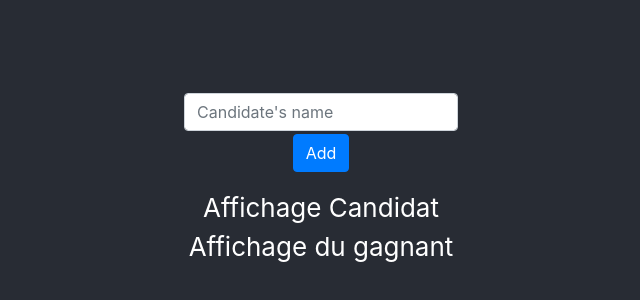
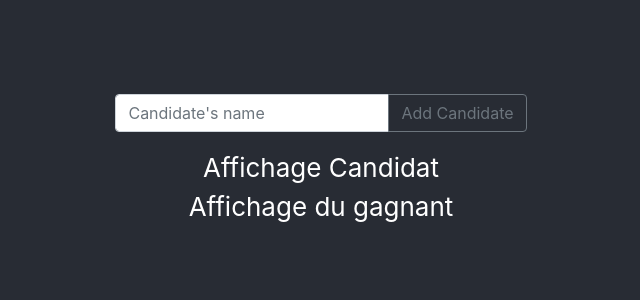
Before and after one commit to MrSlyP/Team-Project-React-Voting-Boot, a React (Create React App) app: page / in a window 1280 px wide. Shown: the part 240-540 px from the top of the page, without its empty margins (319-959 px from the left). Built offline with nearby package versions, Linux system fonts and the light colour scheme.

Commit message:
ajout bootstrap styling

```diff
--- a/src/AddCandidat.js
+++ b/src/AddCandidat.js
@@ -21,21 +21,23 @@ function AddCandidat(props) {
   return (
     //
     <form onSubmit={submitHandler}>
-      <div className="form-group">
-        <label htmlFor="candidateInput"></label>
+      <div className="input-group mb-3">
         <input
           type="text"
-          //type="nameCandidate"
           className="form-control"
-          //id="nameCandidate"
           placeholder="Candidate's name"
+          aria-label="Candidate's name"
+          aria-describedby="button-addon2"
           value={enteredName} onChange={(e) => {setEnteredName(e.target.value)}}
-
         />
+        <div className="input-group-append">
         <button
-        type="submit" className="btn btn-primary" onClick={handle}>
-          Add
+        type="button"
+        className="btn btn-outline-secondary"
+        id="button-addon2"
+        onClick={handle}>Add Candidate
         </button>
+        </div>
       </div>
     </form>
   );
```
